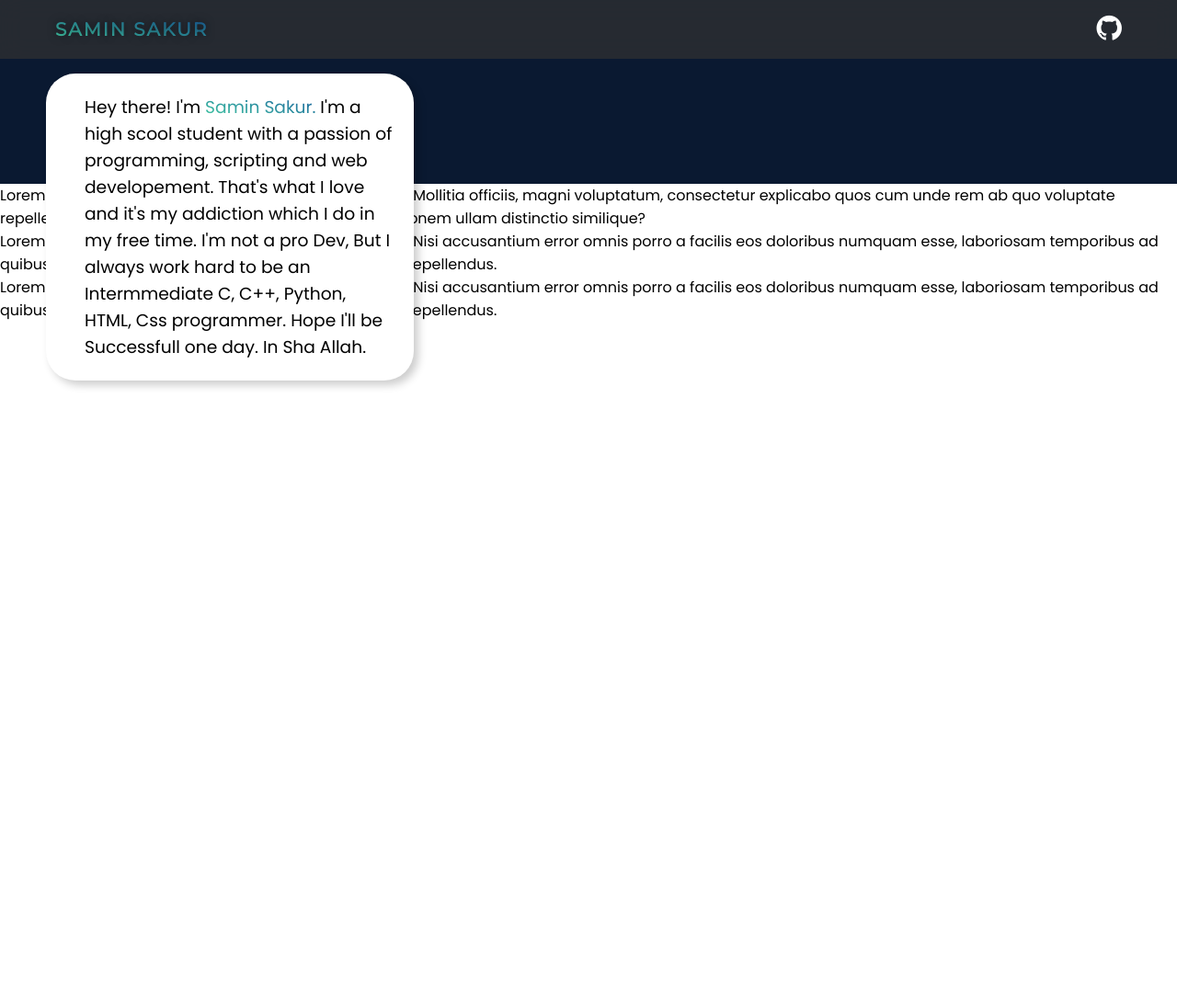
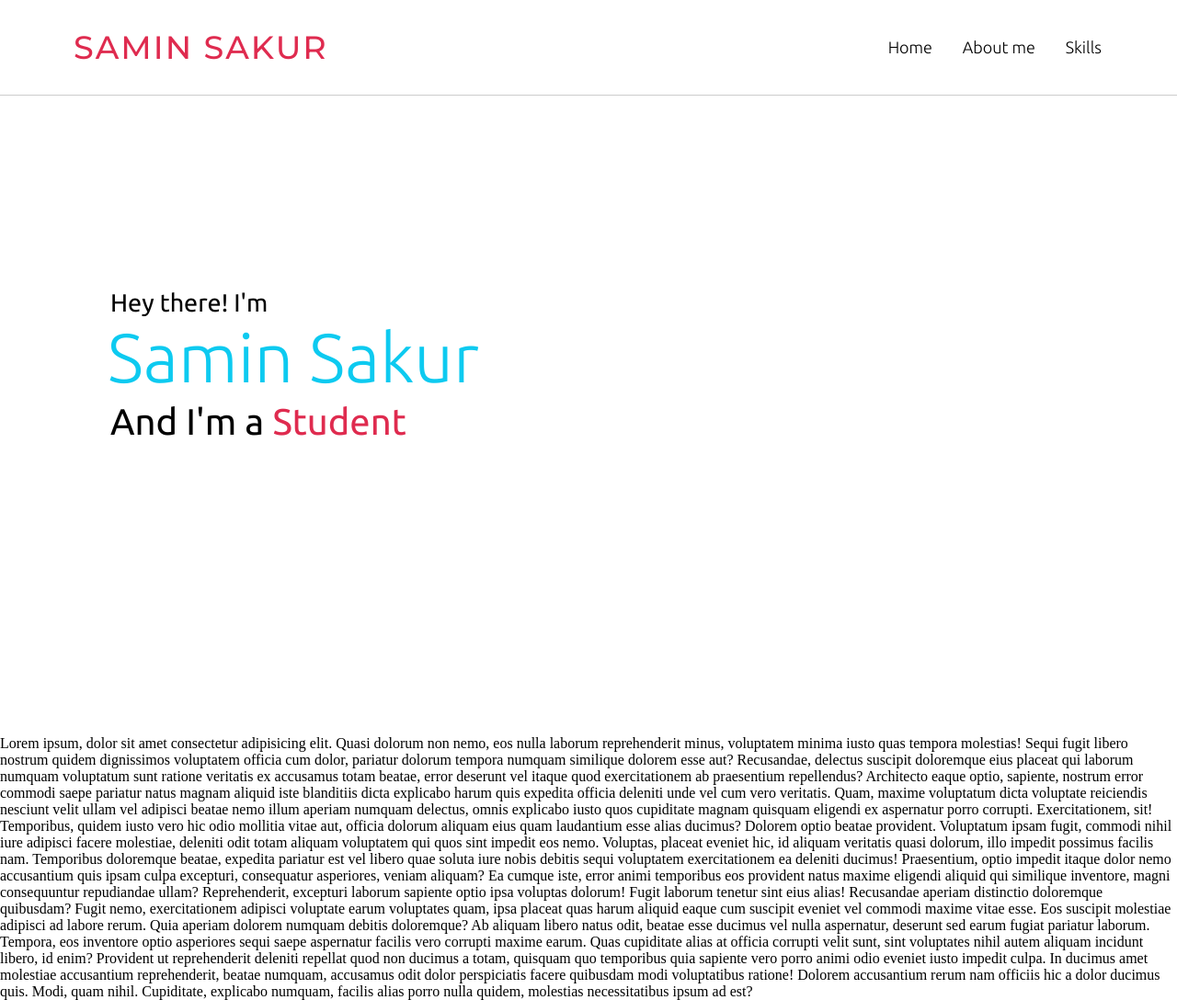
Before and after one commit to saminsakur/saminsakur.github.io, a PHP site: page / in a window 1280 px wide. Shown: the whole page at 92% size. Before the commit the page ends 422 px from the top, so only its background shows below. Run offline with PHP 8.4, Linux system fonts and the light colour scheme.

Commit message:
initial commit

```diff
--- a/index.html
+++ b/index.html
@@ -9,43 +9,54 @@
     <link rel="shortcut icon" href="Images/favicon.png" type="image/x-icon" />
     <link rel="stylesheet" href="https://cdnjs.cloudflare.com/ajax/libs/font-awesome/4.7.0/css/font-awesome.min.css" />
     <script src="script.js"></script>
+    <script src="https://code.jquery.com/jquery-3.6.0.min.js"></script>
     <title>Samin Sakur</title>
 </head>
 
 <body>
-    <div class="header">
-        <div class="name">
-            <a href="http://saminsakur.github.io">
-                <h1>Samin Sakur</h1>
-            </a>
+    <header class="header">
+        <div class="max-width">
+            <h1>
+                <a href="http://saminsakur.github.io">
+                    <h1>Samin Sakur</h1>
+                </a>
+            </h1>
+            <ul class="menu">
+                <li>
+                    <a href="#">Home</a>
+                </li>
+                <li>
+                    <a href="#">About me</a>
+                </li>
+                <li>
+                    <a href="#">Skills</a>
+                </li>
+            </ul>
         </div>
-        <div class="ghlogo">
-            <a href="http://github.com/saminsakur" target="blank">
-                <i class="fa fa-github fa-2x"></i>
-            </a>
+    </header>
+    <!--Home section-->
+    <section class="home" id="home">
+        <div class="max-width">
+            <div class="home-content">
+                <div class="text-1">Hey there! I'm</div>
+                <div class="text-2">Samin Sakur</div>
+                <div class="text-3">And I'm a <span>Student</span></div>
+            </div>
         </div>
-    </div>
-    <div class="container">
-        <div class="text-container">
-            <p>
-                <div class="intro">Hey there! I'm <span class="name"> Samin Sakur.</span> I'm a high scool student with a passion of programming, scripting and web developement. That's what I love and it's my addiction which I do in my free time. I'm not a pro Dev, But
-                    I always work hard to be an Intermmediate C, C++, Python, HTML, Css programmer. Hope I'll be Successfull one day. In Sha Allah.</div>
-            </p>
-        </div>
-    </div>
-    <div class="content">
-        <div class="content-wrapper">
-            <p>
-                Lorem ipsum dolor sit amet, consectetur adipisicing elit. Mollitia officiis, magni voluptatum, consectetur explicabo quos cum unde rem ab quo voluptate repellendus illo? Quae molestiae doloremque, exercitationem ullam distinctio similique?
-            </p>
-            <p>
-                Lorem ipsum, dolor sit amet consectetur adipisicing elit. Nisi accusantium error omnis porro a facilis eos doloribus numquam esse, laboriosam temporibus ad quibusdam veritatis tempora corporis harum rerum, ut repellendus.
-            </p>
-            <p>
-                Lorem ipsum, dolor sit amet consectetur adipisicing elit. Nisi accusantium error omnis porro a facilis eos doloribus numquam esse, laboriosam temporibus ad quibusdam veritatis tempora corporis harum rerum, ut repellendus.
-            </p>
-        </div>
-    </div>
+    </section>
+    <p>Lorem ipsum, dolor sit amet consectetur adipisicing elit. Quasi dolorum non nemo, eos nulla laborum reprehenderit minus, voluptatem minima iusto quas tempora molestias! Sequi fugit libero nostrum quidem dignissimos voluptatem officia cum dolor, pariatur
+        dolorum tempora numquam similique dolorem esse aut? Recusandae, delectus suscipit doloremque eius placeat qui laborum numquam voluptatum sunt ratione veritatis ex accusamus totam beatae, error deserunt vel itaque quod exercitationem ab praesentium
+        repellendus? Architecto eaque optio, sapiente, nostrum error commodi saepe pariatur natus magnam aliquid iste blanditiis dicta explicabo harum quis expedita officia deleniti unde vel cum vero veritatis. Quam, maxime voluptatum dicta voluptate
+        reiciendis nesciunt velit ullam vel adipisci beatae nemo illum aperiam numquam delectus, omnis explicabo iusto quos cupiditate magnam quisquam eligendi ex aspernatur porro corrupti. Exercitationem, sit! Temporibus, quidem iusto vero hic odio mollitia
+        vitae aut, officia dolorum aliquam eius quam laudantium esse alias ducimus? Dolorem optio beatae provident. Voluptatum ipsam fugit, commodi nihil iure adipisci facere molestiae, deleniti odit totam aliquam voluptatem qui quos sint impedit eos
+        nemo. Voluptas, placeat eveniet hic, id aliquam veritatis quasi dolorum, illo impedit possimus facilis nam. Temporibus doloremque beatae, expedita pariatur est vel libero quae soluta iure nobis debitis sequi voluptatem exercitationem ea deleniti
+        ducimus! Praesentium, optio impedit itaque dolor nemo accusantium quis ipsam culpa excepturi, consequatur asperiores, veniam aliquam? Ea cumque iste, error animi temporibus eos provident natus maxime eligendi aliquid qui similique inventore, magni
+        consequuntur repudiandae ullam? Reprehenderit, excepturi laborum sapiente optio ipsa voluptas dolorum! Fugit laborum tenetur sint eius alias! Recusandae aperiam distinctio doloremque quibusdam? Fugit nemo, exercitationem adipisci voluptate earum
+        voluptates quam, ipsa placeat quas harum aliquid eaque cum suscipit eveniet vel commodi maxime vitae esse. Eos suscipit molestiae adipisci ad labore rerum. Quia aperiam dolorem numquam debitis doloremque? Ab aliquam libero natus odit, beatae esse
+        ducimus vel nulla aspernatur, deserunt sed earum fugiat pariatur laborum. Tempora, eos inventore optio asperiores sequi saepe aspernatur facilis vero corrupti maxime earum. Quas cupiditate alias at officia corrupti velit sunt, sint voluptates
+        nihil autem aliquam incidunt libero, id enim? Provident ut reprehenderit deleniti repellat quod non ducimus a totam, quisquam quo temporibus quia sapiente vero porro animi odio eveniet iusto impedit culpa. In ducimus amet molestiae accusantium
+        reprehenderit, beatae numquam, accusamus odit dolor perspiciatis facere quibusdam modi voluptatibus ratione! Dolorem accusantium rerum nam officiis hic a dolor ducimus quis. Modi, quam nihil. Cupiditate, explicabo numquam, facilis alias porro
+        nulla quidem, molestias necessitatibus ipsum ad est?</p>
 </body>
 
 </html>
--- a/style.css
+++ b/style.css
@@ -1,121 +1,108 @@
-@import url('https://fonts.googleapis.com/css2?family=Montserrat&display=swap');
-@import url('https://fonts.googleapis.com/css2?family=Poppins&display=swap');
-body {
-    margin: 0% 0% 0% 0%;
-    /* overflow: hidden; */
-    font-family: 'Poppins', sans-serif;
-    /* cursor: none; */
-}
-
+@import url('https://fonts.googleapis.com/css2?family=Montserrat:wght@500;600;700&family=Poppins:wght@400;500;600;700&family=Ubuntu:wght@400;500;700&display=swap');
+@import url('https://fonts.googleapis.com/css2?family=Ubuntu:wght@300&display=swap');
 * {
     margin: 0;
     padding: 0;
     box-sizing: border-box;
 }
 
-.header {
-    background: rgba(51, 51, 51, 0.7);
-    backdrop-filter: blur(14px);
-    z-index: 12;
+
+/* header styling */
+
+.max-width {
+    max-width: 1300px;
+    padding: 0 80px;
+    margin: auto;
+}
+
+header {
     position: fixed;
-    height: 8vh;
     width: 100%;
+    padding: 30px 0;
+    background: #fff;
+    font-family: 'Ubuntu', sans-serif;
+    border-bottom: 1px solid #ccc;
+}
+
+head .sticky {
+    padding: 30px 0;
+    background: #df2b4f;
+}
+
+header .menu li {
+    list-style: none;
+    display: inline-block;
+    margin-left: 25px;
+    border: 2px solid transparent;
+}
+
+header .menu li a {
+    color: black;
+    text-decoration: none;
+    font-size: 18px;
+    font-weight: 100;
+    transition: border 0.03s ease;
+}
+
+header .menu li a:hover {
+    border-bottom: #df2b4f 2px solid;
+}
+
+header .max-width {
     display: flex;
     align-items: center;
+    justify-content: space-between;
 }
 
-.header .name a h1 {
-    position: relative;
+h1 a {
+    text-decoration: none;
+    color: #df2b4f;
+}
+
+h1 {
     background-clip: unset;
-    font-weight: bolder;
-    top: 50%;
-    left: 60px;
+    font-weight: 40;
     text-transform: uppercase;
     font-family: 'Montserrat', sans-serif;
-    font-size: 20px;
+    font-size: 35px;
     letter-spacing: 2px;
-    color: white;
-    background: linear-gradient(to right top, #43cea2, #185a9d);
+    /* background: linear-gradient(to right top, #43cea2, #185a9d);
     -webkit-text-fill-color: transparent;
-    -webkit-background-clip: text;
-    /* text-shadow: 0 0 100px rgba(0, 0, 0, 0.5); */
-    text-shadow: 0px 0px 10px rgba(0, 0, 0, 0.5);
+    -webkit-background-clip: text; */
 }
 
-.header .name {
-    min-width: 170px;
+
+/* Style home section */
+
+.home {
+    display: flex;
+    background-color: white;
+    height: 100vh;
+    color: #000;
+    min-height: 500px;
+    font-family: 'Ubuntu', sans-serif;
 }
 
-.header .name a {
-    text-decoration: none;
+.home .max-width {
+    margin: auto 0 auto 40px;
 }
 
-.header .ghlogo {
-    position: absolute;
-    right: 60px;
+.home .home-content .text-1 {
+    font-size: 27px;
 }
 
-.header .ghlogo i {
-    color: white;
+.home .home-content .text-2 {
+    font-size: 75px;
+    font-weight: 300;
+    margin-left: -3px;
+    color: #0dcaf0;
 }
 
-.container {
-    position: relative;
-    background: #0a1931;
-    height: 200px;
+.home .home-content .text-3 {
+    font-size: 40px;
+    margin: 5px 0;
 }
 
-.container .text-container {
-    background-color: white;
-    position: relative;
-    display: flex;
-    justify-content: center;
-    align-items: center;
-    background-clip: border-box;
-    border: 2px solid transparent;
-    box-shadow: 5px 5px 10px rgba(0, 0, 0, 0.2);
-    min-height: 300px;
-    width: 400px;
-    border-radius: 2rem;
-    left: 50px;
-    top: 80px;
+.home .home-content .text-3 span {
+    color: #df2b4f
 }
-
-.container .text-container .intro {
-    color: #000;
-    font-size: 14pt;
-    position: relative;
-    margin: 20px 20px 20px 40px;
-    padding: 0;
-    width: 100%;
-    text-align: left;
-}
-
-.container .text-container .intro .name {
-    background-clip: unset;
-    background: linear-gradient(to right top, #43cea2, #185a9d);
-    -webkit-text-fill-color: transparent;
-    -webkit-background-clip: text;
-}
-
-@media screen and (max-width:768px) {
-    .container {
-        background-color: #fff;
-    }
-    .container .text-container {
-        box-shadow: none;
-        background-color: #0a1931;
-        height: 50%;
-        width: 100%;
-        border-radius: 0;
-    }
-    .container .text-container .intro {
-        font-family: "Varela", sans-serif;
-        color: #fff;
-        font-size: 18pt;
-        position: absolute;
-        justify-content: center;
-        top: 50px;
-        left: 50px;
-    }
-}
```
